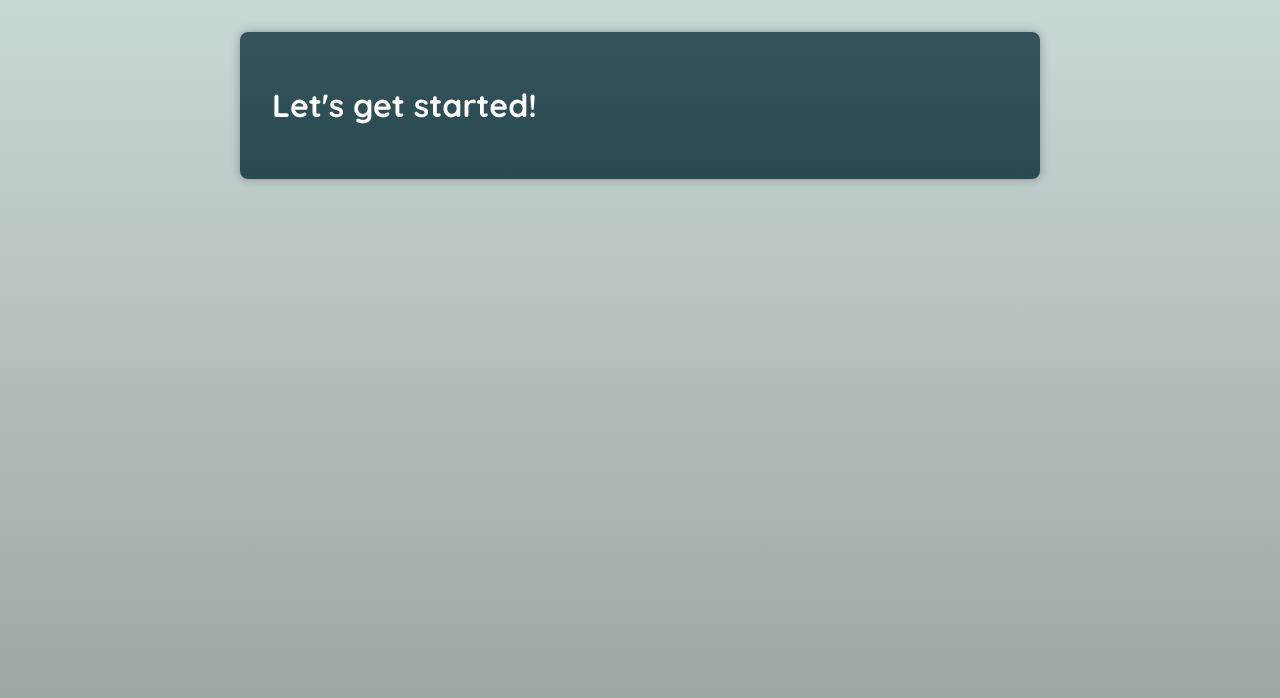
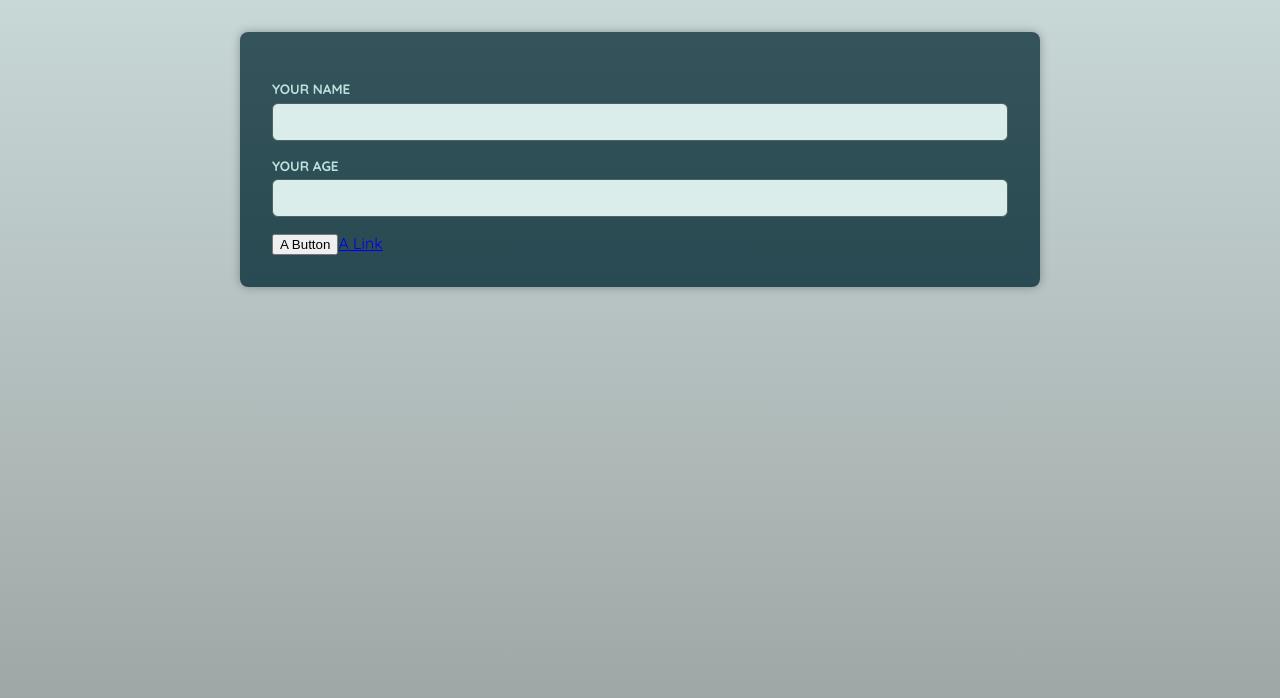
Before and after one commit to StoyanBochukov/react-ts-advanced-concepts, a React (Vite) app: page / in a window 1280 px wide. Shown: the top 698 px of the page. Built offline with nearby package versions, Linux system fonts and the light colour scheme; a web font is replaced by a local one.

Commit message:
initial commit

```diff
--- a/src/App.tsx
+++ b/src/App.tsx
@@ -1,5 +1,15 @@
+import Input from "./components/Input";
+import Button from "./components/Button";
+
+
+
 function App() {
-  return <h1>Let's get started!</h1>;
+  return <main>
+    <Input id="name" label="Your Name" type="text" />
+    <Input id="age" label="Your Age" type="number" />
+    <Button el="button">A Button</Button>
+    <Button el="link" href="https://google.com">A Link</Button>
+  </main>;
 }
 
 export default App;
--- /dev/null
+++ b/src/components/Button.tsx
@@ -0,0 +1,20 @@
+import { ComponentPropsWithoutRef } from "react"
+
+type ButtonProps = {
+    el: 'button'
+} & ComponentPropsWithoutRef<'button'>;
+
+type AnchorProps = {
+    el: 'link'
+} & ComponentPropsWithoutRef<'a'>
+
+type ComponentProps = ButtonProps | AnchorProps
+
+const Button = (props: ComponentProps) => {
+    if(props.el === 'link'){
+        return <a href="" {...props}></a>
+    }
+  return <button {...props}></button>
+}
+
+export default Button
--- /dev/null
+++ b/src/components/Input.tsx
@@ -0,0 +1,18 @@
+import { ComponentPropsWithoutRef, FC, ReactNode } from "react"
+
+
+type InputProps = {
+    label: string;
+    id: string;
+} & ComponentPropsWithoutRef<'input'>;
+
+const Input: FC<InputProps> = ({ id, label, ...props }) => {
+  return (
+    <p>
+        <label htmlFor={id}>{label}</label>
+        <input id={id} {...props} />
+    </p>
+  )
+}
+
+export default Input
```
